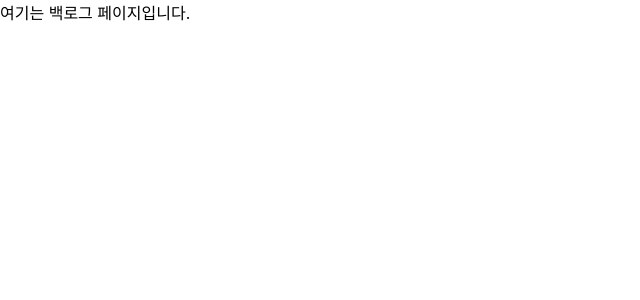
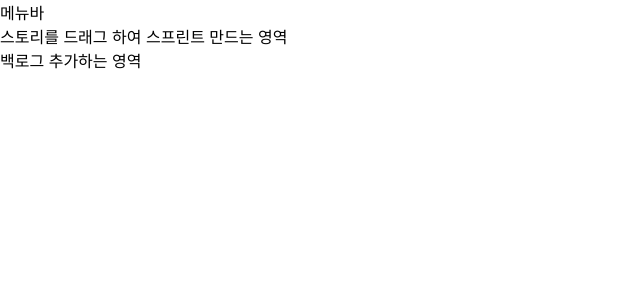
Before and after one commit to AgileHub-DQ/Frontend, a React (Create React App) app in the folder agile-hub/src/: page /backlog in a window 1280 px wide. Shown: the top 300 px of the page, without its empty margins (0-640 px from the left). Built offline with nearby package versions, Linux system fonts and the light colour scheme; the HTML template or start-up script is replaced by a standard one.

Commit message:
feat:9 컴포넌트 나누기

```diff
--- /dev/null
+++ b/agile-hub/src/components/BacklogPage/AddBacklog.js
@@ -0,0 +1,14 @@
+// AddBacklog.js
+import React from 'react';
+//import '../css/BacklogPage/BacklogPage.css';
+
+function AddBacklog() {
+
+  return (
+    <div>
+        백로그 추가하는 영역
+    </div>
+  );
+}
+
+export default AddBacklog;
--- /dev/null
+++ b/agile-hub/src/components/BacklogPage/Menubar.js
@@ -0,0 +1,14 @@
+// Menubar.js
+import React from 'react';
+//import '../css/BacklogPage/BacklogPage.css';
+
+function Menubar() {
+
+  return (
+    <div>
+        메뉴바
+    </div>
+  );
+}
+
+export default Menubar;
--- /dev/null
+++ b/agile-hub/src/components/BacklogPage/PlanSprint.js
@@ -0,0 +1,14 @@
+// PlanSprint.js
+import React from 'react';
+//import '../css/BacklogPage/BacklogPage.css';
+
+function PlanSprint() {
+
+  return (
+    <div>
+        스토리를 드래그 하여 스프린트 만드는 영역
+    </div>
+  );
+}
+
+export default PlanSprint;
--- a/agile-hub/src/pages/BacklogPage.js
+++ b/agile-hub/src/pages/BacklogPage.js
@@ -1,11 +1,17 @@
 // BacklogPage.js
 import React from 'react';
+import '../css/BacklogPage/BacklogPage.css';
+import Menubar from '../components/BacklogPage/Menubar.js';
+import PlanSprint from '../components/BacklogPage/PlanSprint.js';
+import AddBacklog from '../components/BacklogPage/AddBacklog.js';
 
 function BacklogPage() {
 
   return (
     <div>
-        여기는 백로그 페이지입니다.
+      <Menubar/>
+      <PlanSprint/>
+      <AddBacklog/>
     </div>
   );
 }
```
Also changed, not shown: agile-hub/src/components/BacklogPage/backlogPage.txt (deleted), agile-hub/src/css/BacklogPage/BacklogPage.css (added).
